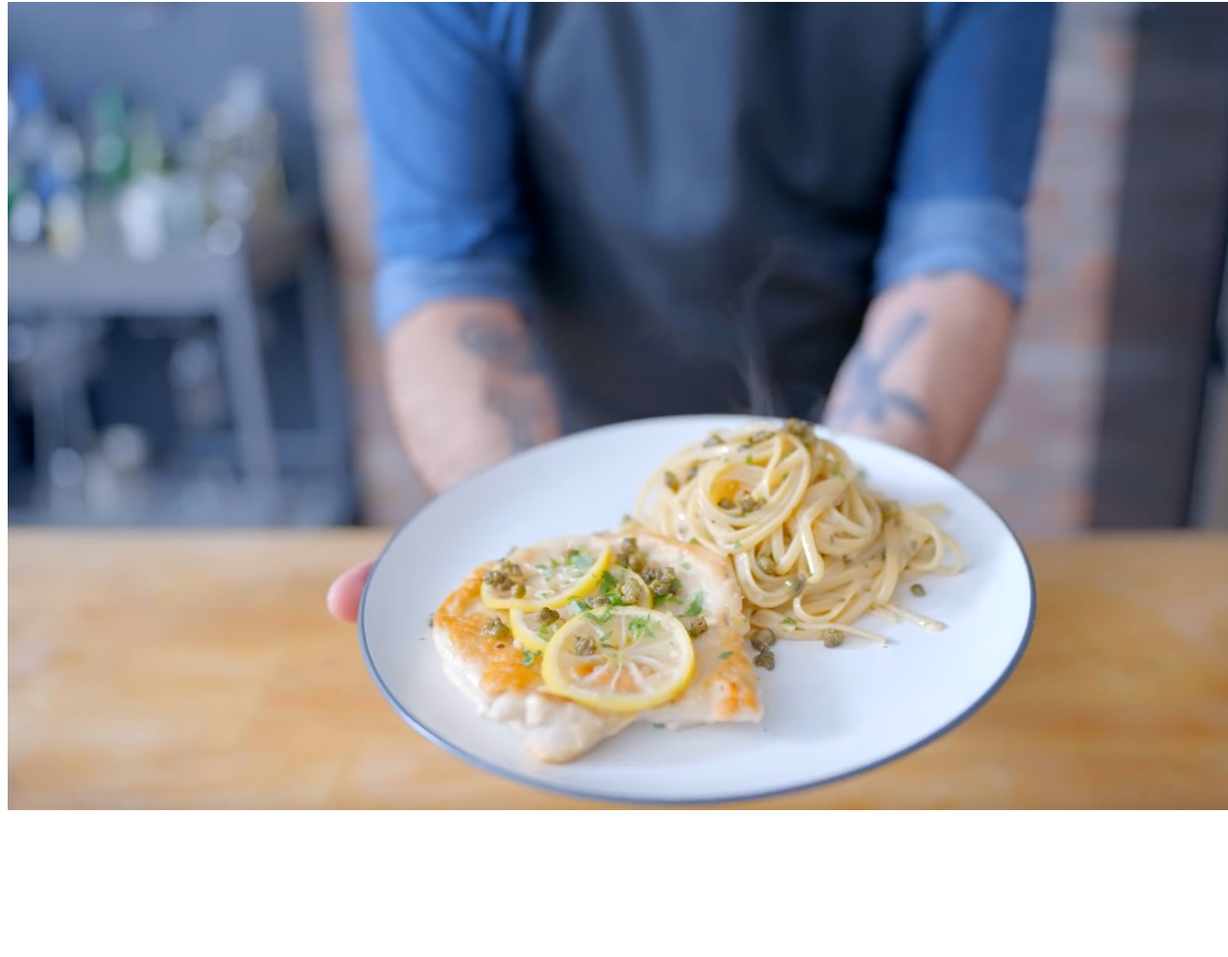
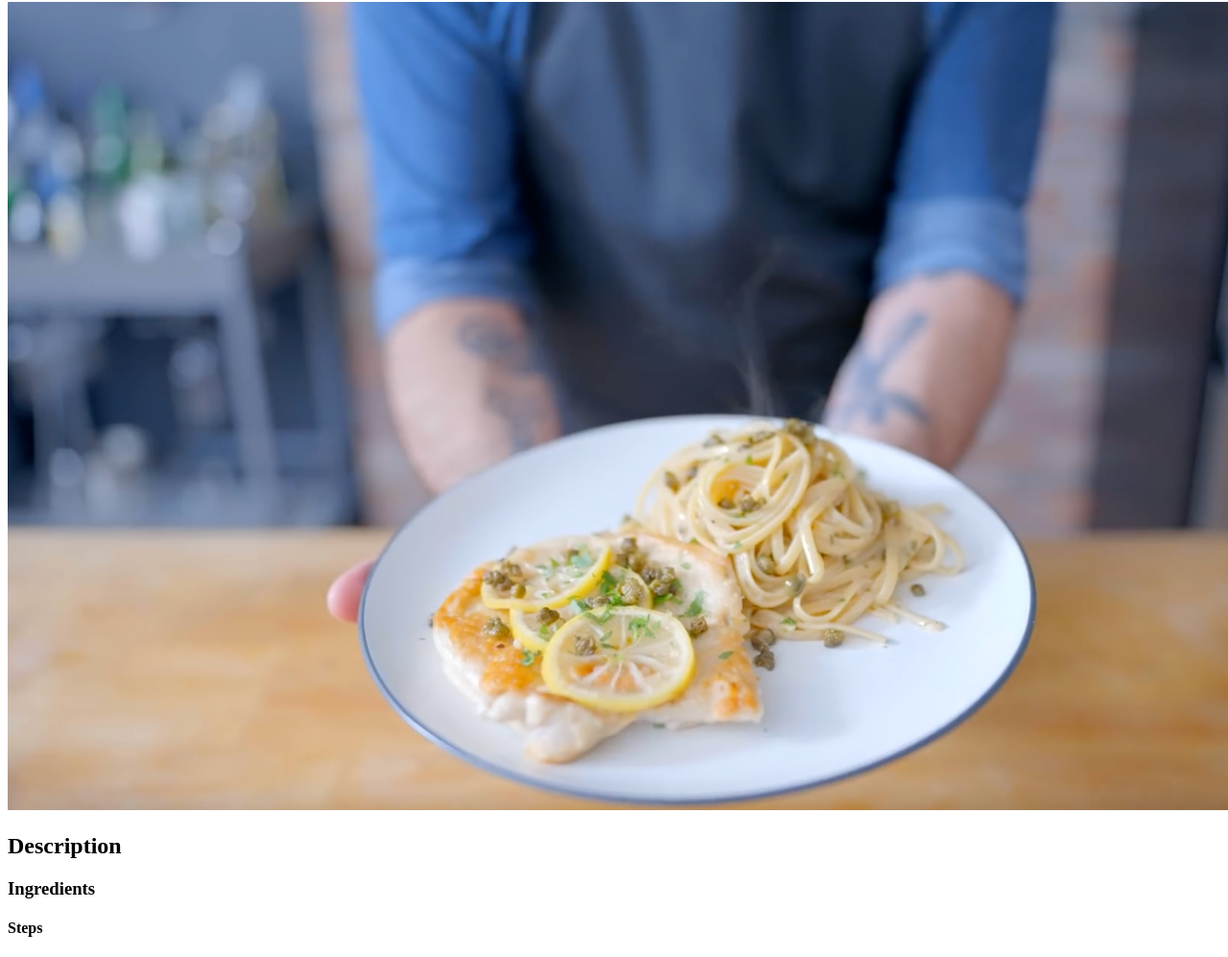
Before and after one commit to NagiriOni/odin-recipes, a plain HTML site: page recipes/chicken-piccata.html in a window 1280 px wide. Shown: the part 78-1075 px from the top of the page at 96% size. Before the commit the page ends 934 px from the top, so only its background shows below. Drawn offline with Linux system fonts and the light colour scheme.

Commit message:
Add 3 more headings on recipe pages

```diff
--- a/recipes/chicken-piccata.html
+++ b/recipes/chicken-piccata.html
@@ -10,6 +10,9 @@
     <body>
         <h1>Chicken Piccata</h1>
         <img src="../recimg/chickenpiccata.png" alt="a man holding a plate with chicken and pasta">
+        <h2>Description</h2>
+        <h3>Ingredients</h3>
+        <h4>Steps</h4>
     </body>
 
 </html>
```
Also changed, not shown: recipes/cookie.html (+3 -0 lines), recipes/empanadas.html (+3 -0 lines).
